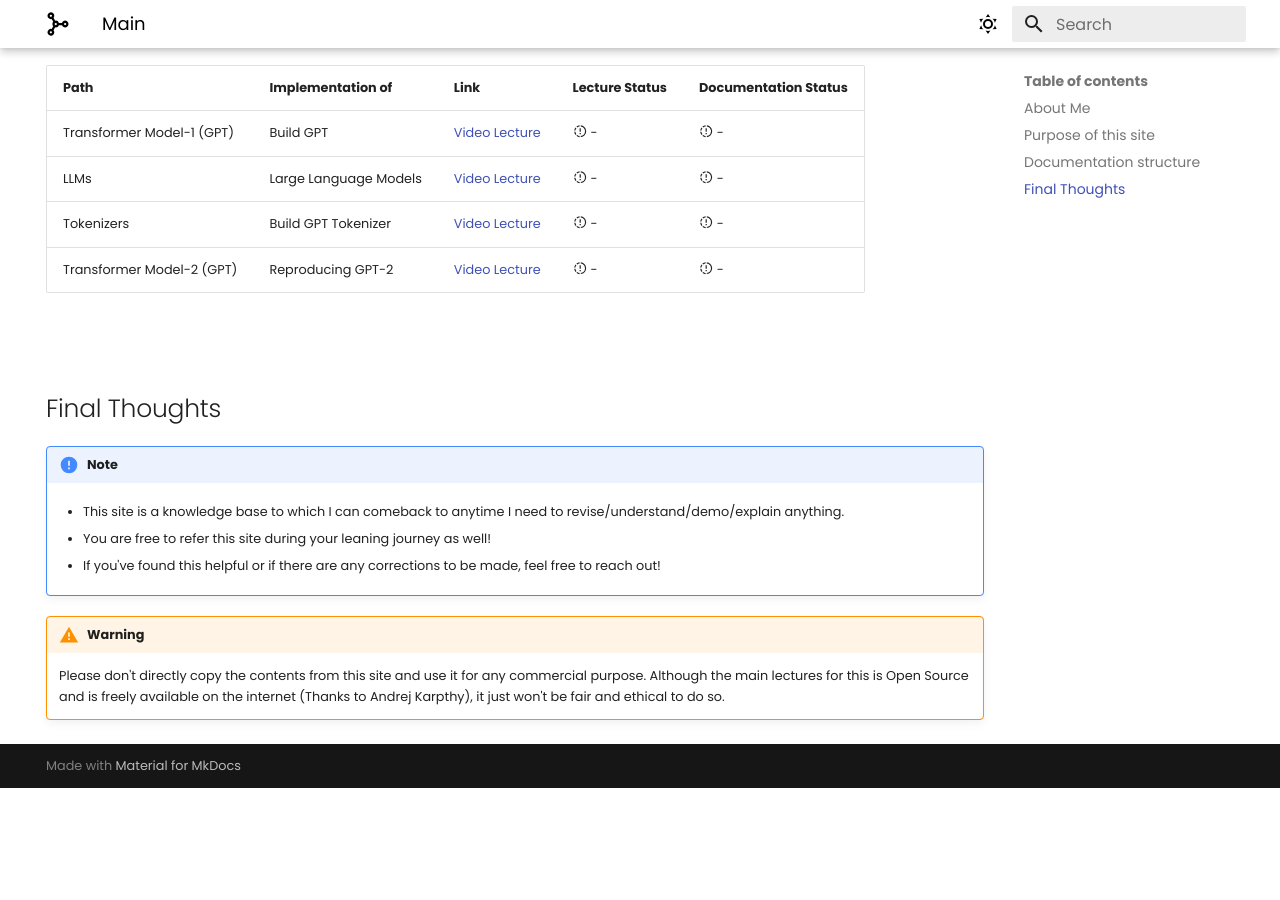
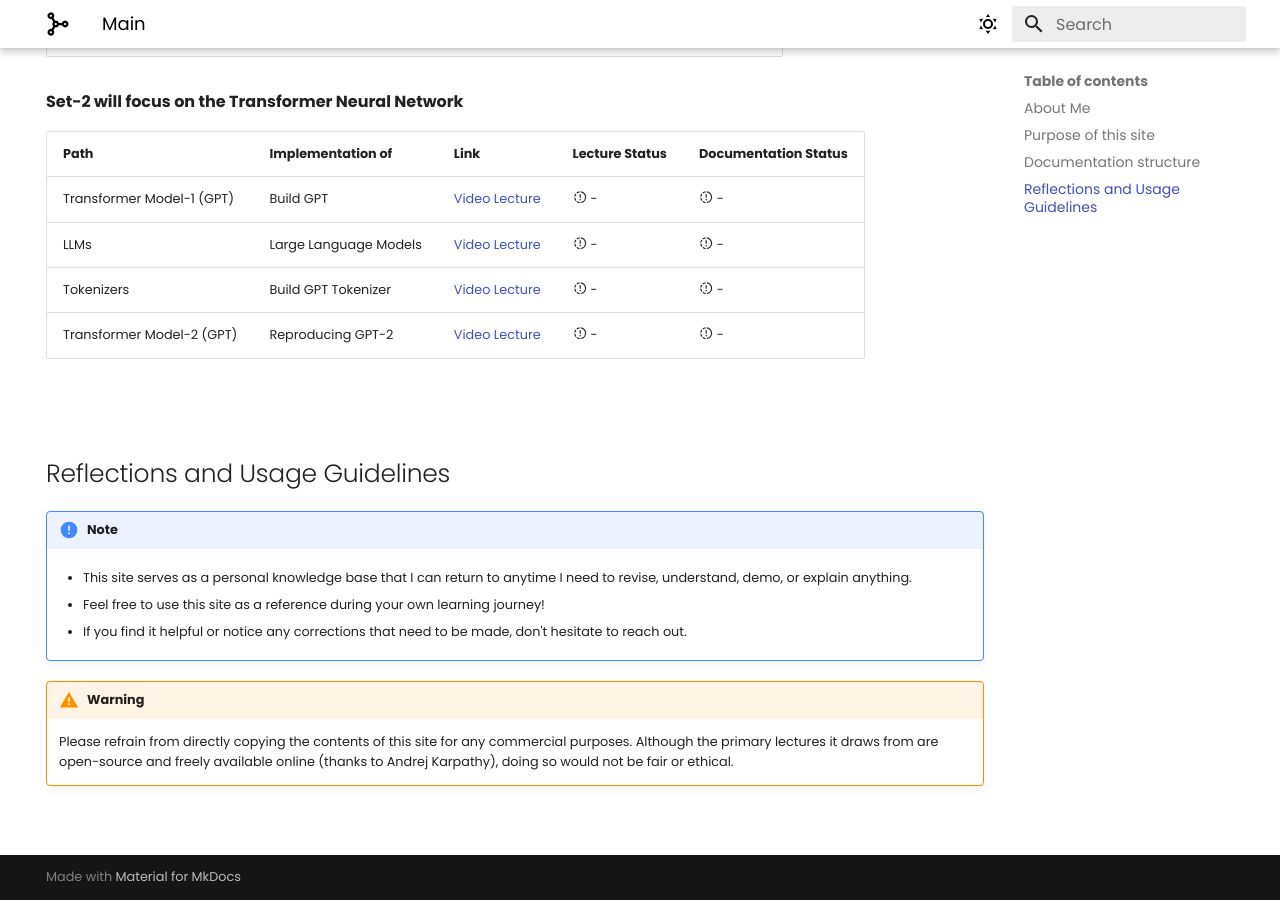
Before and after one commit to MuzzammilShah/Road-to-GPT, an MkDocs documentation site: the page built from docs/index.md, in a window 1280 px wide and 900 px high, scrolled down 1141 px. Built offline with MkDocs 1.6.1 and Material for MkDocs 9.7.7, drawn with Linux system fonts in a browser that asks for light colours; before the commit the page ends 1929 px from its top, so only the background shows below that.

Commit message:
Title headers change

```diff
--- a/docs/index.md
+++ b/docs/index.md
@@ -4,6 +4,8 @@ hide:
 ---
 
 # Hello, Welcome to my **Road to GPT** Documentation site!
+
+&nbsp;
 
 ## About Me
 I am Muhammed Muzzammil Shah, currently working as a Junior Software Engineer at a startup. My primary focus is on implementing Artificial Intelligence and Machine Learning solutions.
@@ -44,14 +46,16 @@ I have divided my learning resources into two sections: **Set-1** and **Set-2**.
 
 &nbsp;
 
-## Final Thoughts
+## Reflections and Usage Guidelines
 
 !!! note
-    - This site is a knowledge base to which I can comeback to anytime I need to revise/understand/demo/explain anything.
+    - This site serves as a personal knowledge base that I can return to anytime I need to revise, understand, demo, or explain anything.
 
-    - You are free to refer this site during your leaning journey as well!
+    - Feel free to use this site as a reference during your own learning journey!
 
-    - If you've found this helpful or if there are any corrections to be made, feel free to reach out!
+    - If you find it helpful or notice any corrections that need to be made, don't hesitate to reach out.
 
 !!! warning
-    Please don't directly copy the contents from this site and use it for any commercial purpose. Although the main lectures for this is Open Source and is freely available on the internet (Thanks to Andrej Karpthy), it just won't be fair and ethical to do so.
+    Please refrain from directly copying the contents of this site for any commercial purposes. Although the primary lectures it draws from are open-source and freely available online (thanks to Andrej Karpathy), doing so would not be fair or ethical.
+
+&nbsp;
```
Also changed, not shown: docs/Micrograd/index.md (+1 -1 lines).
